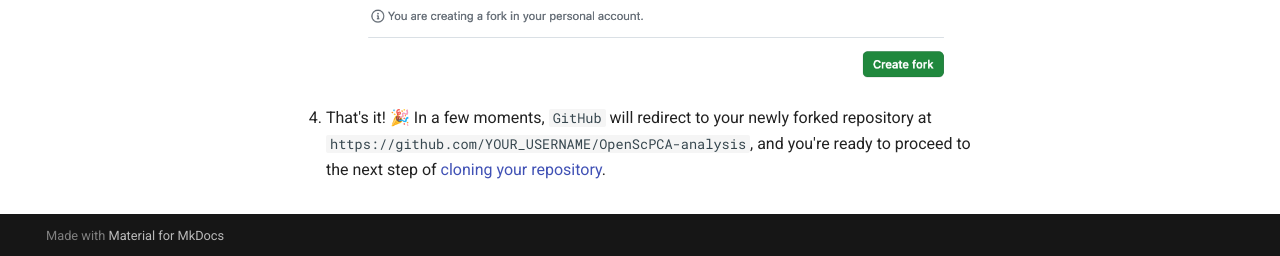
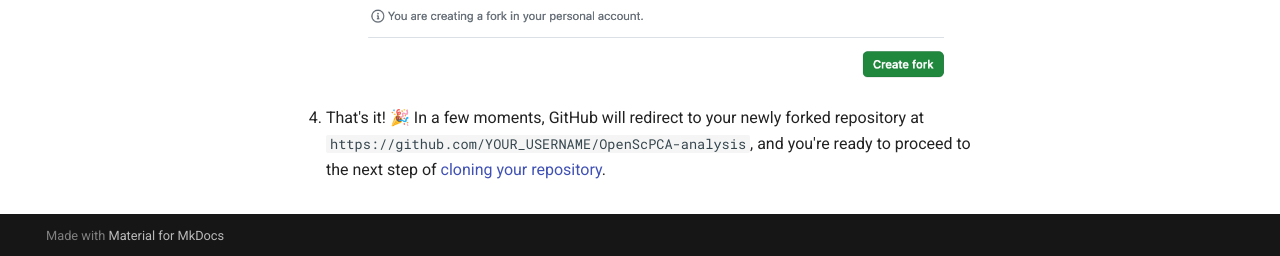
Before and after one commit to AlexsLemonade/OpenScPCA-analysis, an MkDocs documentation site: the page built from docs/technical-setup/fork-the-repo.md, in a window 1280 px wide and 900 px high, scrolled down 741 px. Shown: the part 641-897 px from the top of the window. Built offline with MkDocs 1.6.1 and Material for MkDocs 9.7.7, drawn with Linux system fonts in a browser that asks for light colours.

Commit message:
missed one

```diff
--- a/docs/technical-setup/fork-the-repo.md
+++ b/docs/technical-setup/fork-the-repo.md
@@ -33,4 +33,4 @@ Make sure that these conditions are met, and then click the "Create fork" button
 
 
 1. That's it! 🎉
-In a few moments, `GitHub` will redirect to your newly forked repository at `https://github.com/YOUR_USERNAME/OpenScPCA-analysis`, and you're ready to proceed to the next step of [cloning your repository](./clone-the-repo.md).
+In a few moments, GitHub will redirect to your newly forked repository at `https://github.com/YOUR_USERNAME/OpenScPCA-analysis`, and you're ready to proceed to the next step of [cloning your repository](./clone-the-repo.md).
```
